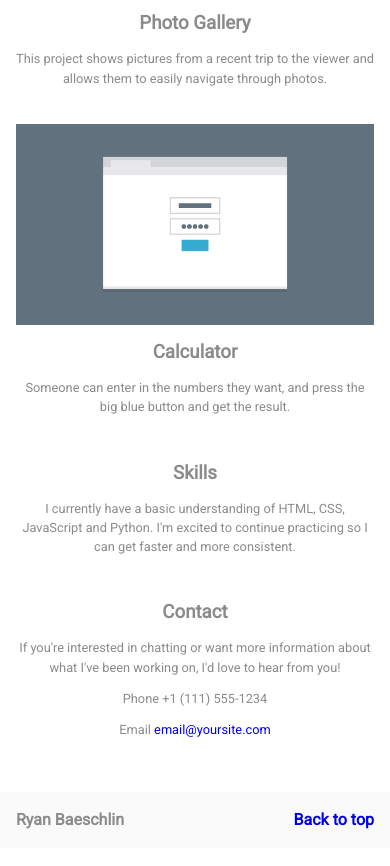
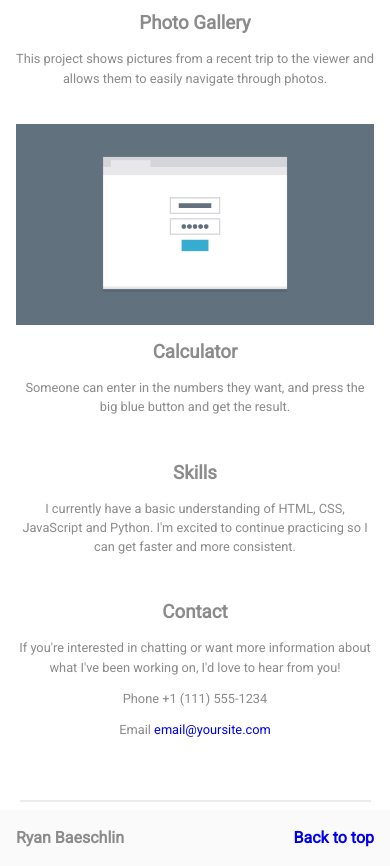
Before and after one commit to rbaeschlin/FEWD-Project-2, a plain HTML site: page responsive_layout_v3/pages/index.html in a window 390 px wide. Shown: the part 2143-3009 px from the top of the page. Drawn offline with Linux system fonts and the light colour scheme.

Commit message:
finished mobile layout
finally figured out how to put the line break at the bottom above the footer on MDN using <hr>

```diff
--- a/responsive_layout_v3/css/styles.css
+++ b/responsive_layout_v3/css/styles.css
@@ -39,6 +39,13 @@ img {
 
 a {
   text-decoration: none;
+}
+
+hr {
+  border: none;
+  border-top: 2px solid #ececec;
+  text-align: center;
+  width: 90%;
 }
 
 /* ===== Base Layout Styles ===== */
--- a/responsive_layout_v3/pages/index.html
+++ b/responsive_layout_v3/pages/index.html
@@ -78,7 +78,7 @@
       </article>
 
     </main>
-
+    <hr>
     <footer class="main-footer clearfix">
       <h4 class="footer-name">Ryan Baeschlin</h4>
       <h4 class="foot-2top"><a href="#top">Back to top</a></h4>
```
